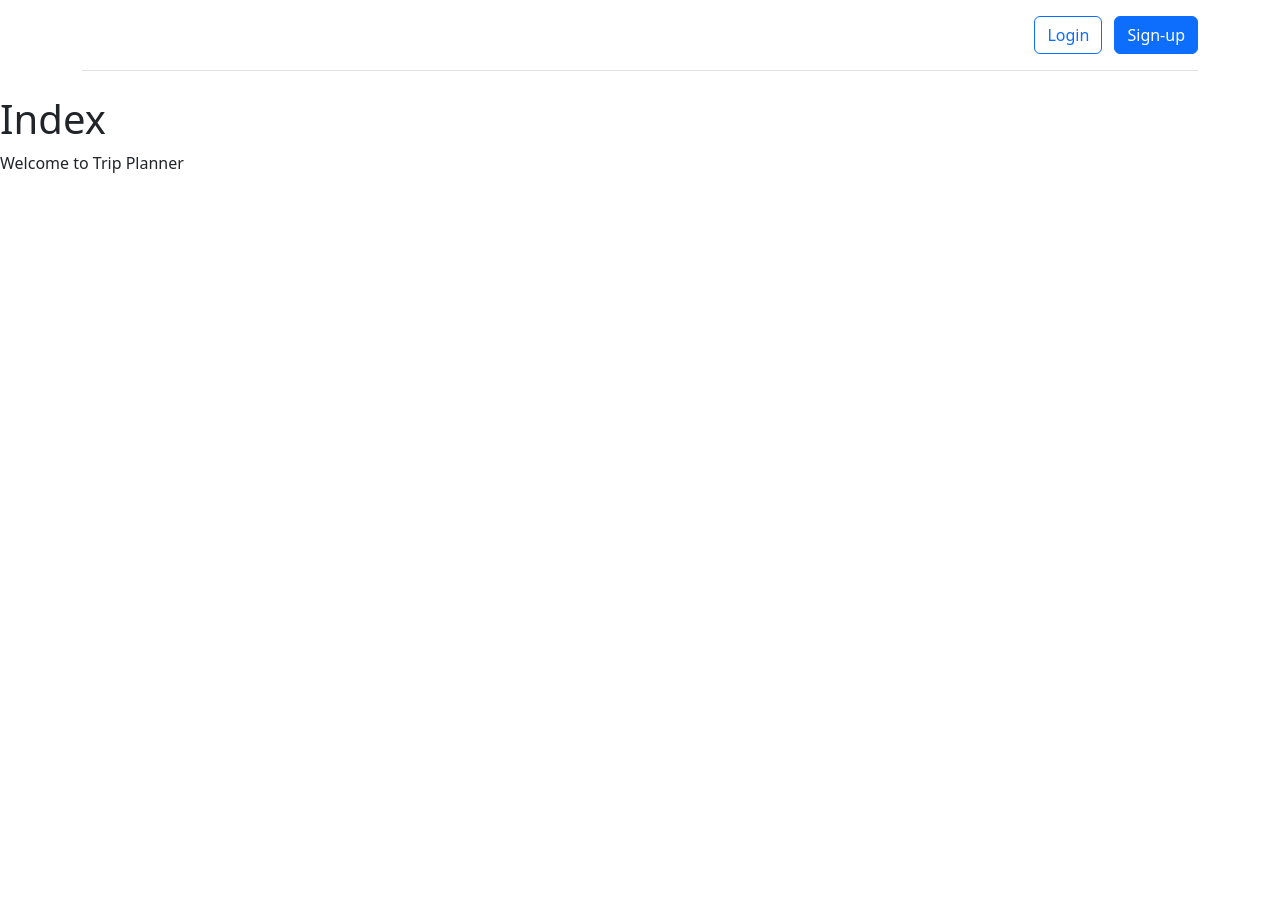
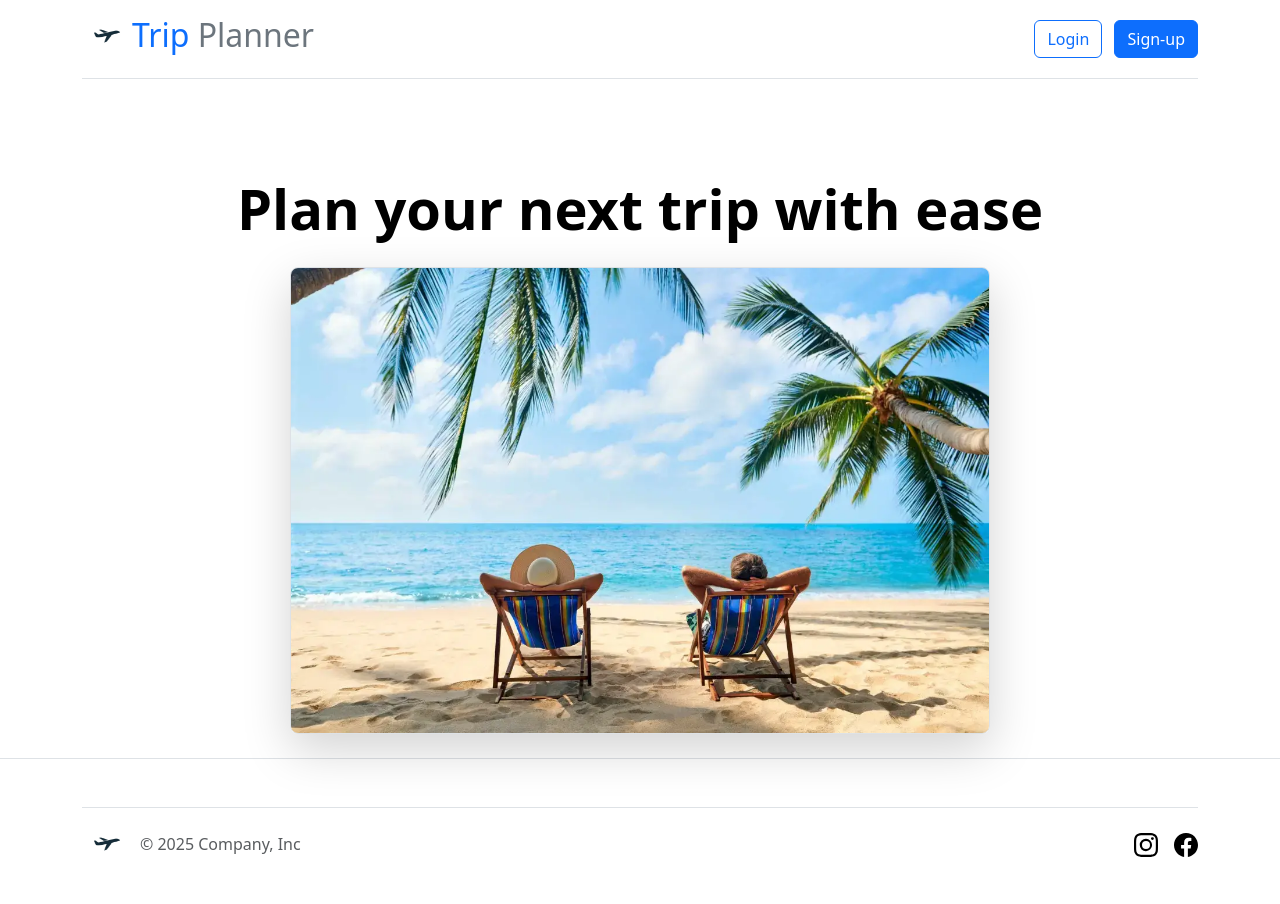
Before and after one commit to tristanm71/Travel-Booking-Project, a Flask app: page / in a window 1280 px wide. Before the commit the page ends 173 px from the top, so only its background shows below. Run offline with Flask 3, Linux system fonts and the light colour scheme; some libraries are stand-ins or nearby versions.

Commit message:
Add footer and hero from bootstrap

```diff
--- a/templates/base.html
+++ b/templates/base.html
@@ -11,15 +11,22 @@
 </head>
 
 <body>
-    <div id="header">
-        {% block header %}
+    <div id="nav-bar">
+        {% block navbar %}
         <div class="container">
             <header
                 class="d-flex flex-wrap align-items-center justify-content-center justify-content-md-between py-3 mb-4 border-bottom">
-                <div class="col-md-3 mb-2 mb-md-0"> <a href="/" class="d-inline-flex link-body-emphasis text-decoration-none">
-                        <svg class="bi" width="40" height="32" role="img" aria-label="Bootstrap">
-                            <use xlink:href="#bootstrap"></use>
-                        </svg> </a> </div>
+                <div class="col-md-3 mb-2 mb-md-0">
+                    <a href="/" class="d-inline-flex link-body-emphasis text-decoration-none">
+                        <img src="{{ url_for('static', filename='images/airplane.webp') }}" alt="Airplane Logo" width="50" height="40" class="d-inline-block align-text-top">
+                        <span class="fs-4">
+                            <h2>
+                                <span class="text-primary">Trip</span>
+                                <span class="text-secondary">Planner</span>
+                            </h2>
+                        </span>
+                    </a>
+                </div>
                 <!-- <ul class="nav col-12 col-md-auto mb-2 justify-content-center mb-md-0">
                     <li><a href="#" class="nav-link px-2 link-secondary">Home</a></li>
                     <li><a href="#" class="nav-link px-2">Features</a></li>
@@ -37,9 +44,31 @@
     <div id="content">
         {% block content %}{% endblock %}
     </div>
+
     <div id="footer">
         {% block footer %}
-
+        <div class="container">
+            <footer class="d-flex flex-wrap justify-content-between align-items-center py-3 my-4 border-top">
+                <div class="col-md-4 d-flex align-items-center">
+                    <a href="/" class="mb-3 me-2 mb-md-0 text-body-secondary text-decoration-none lh-1" aria-label="Bootstrap">
+                        <img src="{{ url_for('static', filename='images/airplane.webp') }}" alt="Airplane Logo" width="50" height="40" class="d-inline-block align-text-top">
+                    </a>
+                    <span class="mb-3 mb-md-0 text-body-secondary">© 2025 Company, Inc</span>
+                </div>
+                <ul class="nav col-md-4 justify-content-end list-unstyled d-flex">
+                    <li class="ms-3">
+                        <a class="text-body-secondary" href="#" aria-label="Instagram">
+                            <img class="bi" width="24" height="24" src="{{ url_for('static', filename='images/instagram.svg') }}" alt="Instagram Logo">
+                        </a>
+                    </li>
+                    <li class="ms-3">
+                        <a class="text-body-secondary" href="#" aria-label="Facebook">
+                            <img class="bi" width="24" height="24" src="{{ url_for('static', filename='images/facebook.svg') }}" alt="Facebook Logo">
+                        </a>
+                    </li>
+                </ul>
+            </footer>
+        </div>
         {% endblock %}
     </div>
 </body>
--- a/templates/index.html
+++ b/templates/index.html
@@ -1,8 +1,31 @@
 {% extends "base.html" %}
 {% block title %}Trip Planner{% endblock %}
 {% block content %}
-    <h1>Index</h1>
-    <p class="important">
-      Welcome to Trip Planner
-    </p>
+<div id="hero">
+  {% block hero %}
+    <div class="px-4 pt-5 my-5 text-center border-bottom">
+      <h1 class="display-4 fw-bold text-body-emphasis">
+        Plan your next trip with ease
+      </h1>
+      <div class="col-lg-6 mx-auto">
+        <p class="lead mb-4">
+
+        </p>
+        <!-- <div class="d-grid gap-2 d-sm-flex justify-content-sm-center mb-5">
+          <button type="button" class="btn btn-primary btn-lg px-4 me-sm-3">
+            Primary button
+          </button>
+          <button type="button" class="btn btn-outline-secondary btn-lg px-4">
+            Secondary
+          </button>
+        </div> -->
+      </div>
+      <div>
+        <div class="container px-5">
+          <img src="{{ url_for('static', filename='images/vacation.webp') }}" class="img-fluid border rounded-3 shadow-lg mb-4" alt="Example image" width="700" height="466.67" loading="lazy">
+        </div>
+      </div>
+    </div>
+  {% endblock %}
+</div>
 {% endblock %}
```
Also changed, not shown: static/images/airplane.webp (added), static/images/facebook.svg (added), static/images/instagram.svg (added), static/images/vacation.webp (added).
